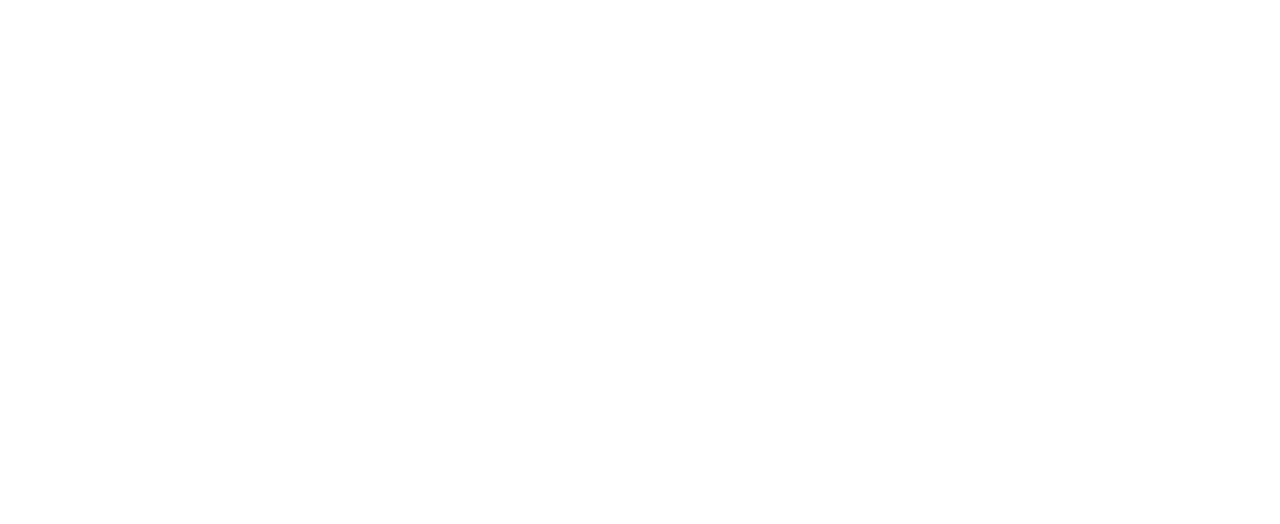
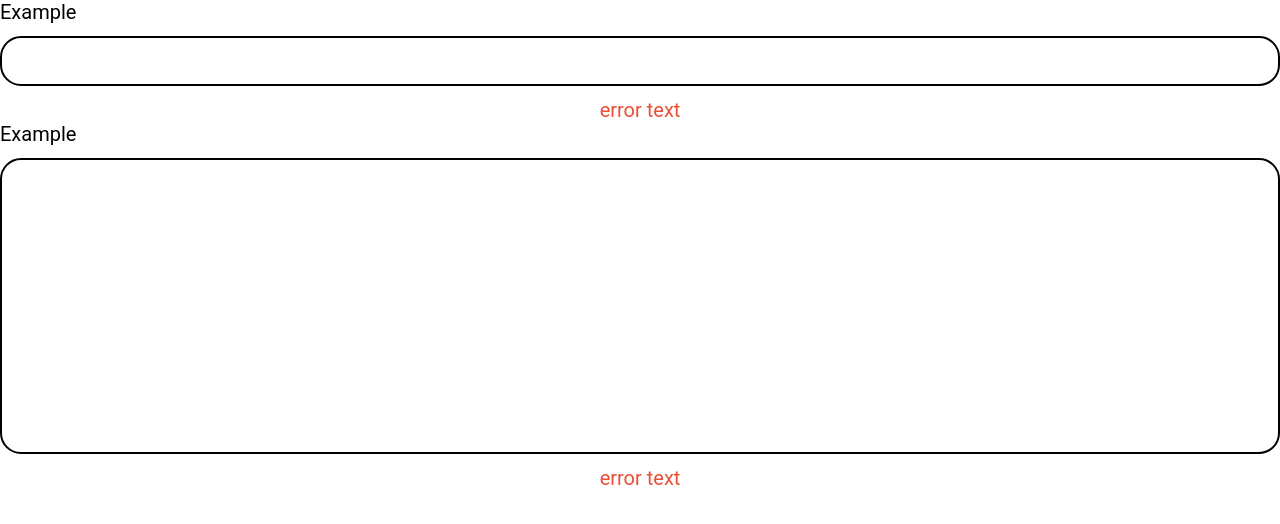
Before and after one commit to aiypwzqp5/yourbestparty-nauka, a Gatsby site: page / in a window 1280 px wide. Built offline with nearby package versions, Linux system fonts and the light colour scheme; Gatsby itself is replaced by a stand-in of ours; a web font is replaced by a local one.

Commit message:
LEKCJA 20: input komponent

```diff
--- /dev/null
+++ b/src/components/atoms/Input/Input.js
@@ -0,0 +1,26 @@
+import React from "react";
+
+import {
+  StyledInput,
+  StyledInputWrapper,
+  StyledLabel,
+  StyledError,
+  StyledTextArea,
+} from "./Input.styles";
+
+const Input = ({ name, type, error, label }) => (
+  <StyledInputWrapper>
+    {label ? <StyledLabel htmlFor={name}>{label}</StyledLabel> : null}
+    {(() => {
+      switch (type) {
+        case "textarea":
+          return <StyledTextArea id={name} />;
+        default:
+          return <StyledInput id={name} type={type} />;
+      }
+    })()}
+    {error ? <StyledError>{error}</StyledError> : null}
+  </StyledInputWrapper>
+);
+
+export default Input;
--- /dev/null
+++ b/src/components/atoms/Input/Input.styles.js
@@ -0,0 +1,41 @@
+import styled, { css } from "styled-components";
+
+const inputStyle = css`
+  border: 2px solid var(--black);
+  width: 100%;
+  border-radius: 21px;
+`;
+
+export const StyledInputWrapper = styled.div`
+  display: flex;
+  flex-direction: column;
+  align-items: flex-start;
+  gap: 12px;
+  width: 100%;
+`;
+
+export const StyledInput = styled.input`
+  height: 50px;
+  padding: 0 22px;
+  ${inputStyle}
+`;
+
+export const StyledLabel = styled.label`
+  font-size: 20px;
+  color: var(--black);
+  cursor: pointer;
+`;
+
+export const StyledError = styled.p`
+  color: var(--red);
+  text-align: center;
+  width: 100%;
+  font-size: 20px;
+`;
+
+export const StyledTextArea = styled.textarea`
+  resize: none;
+  height: 296px;
+  padding: 22px;
+  ${inputStyle}
+`;
--- a/src/pages/index.js
+++ b/src/pages/index.js
@@ -1,10 +1,18 @@
 import * as React from "react";
 import GlobalStyle from "../styles/GlobalStyles";
+import Input from "../components/atoms/Input/Input";
 
 const IndexPage = () => {
   return (
     <main>
       <GlobalStyle />
+      <Input name="example" label="Example" type="text" error="error text" />
+      <Input
+        name="example"
+        label="Example"
+        type="textarea"
+        error="error text"
+      />
     </main>
   );
 };
--- a/src/styles/GlobalStyles.js
+++ b/src/styles/GlobalStyles.js
@@ -17,6 +17,7 @@ const GlobalStyle = createGlobalStyle`
     margin: 0;
     padding: 0;
     box-sizing: border-box;
+    font-family: Roboto;
   }
 `;
 
```
